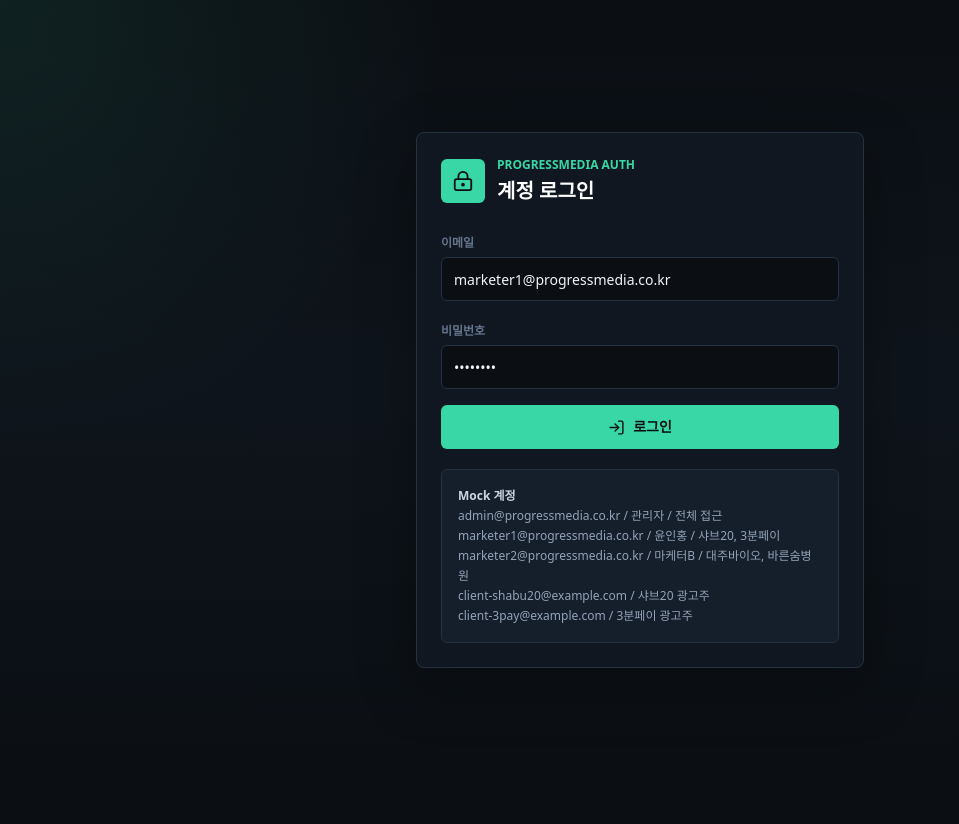
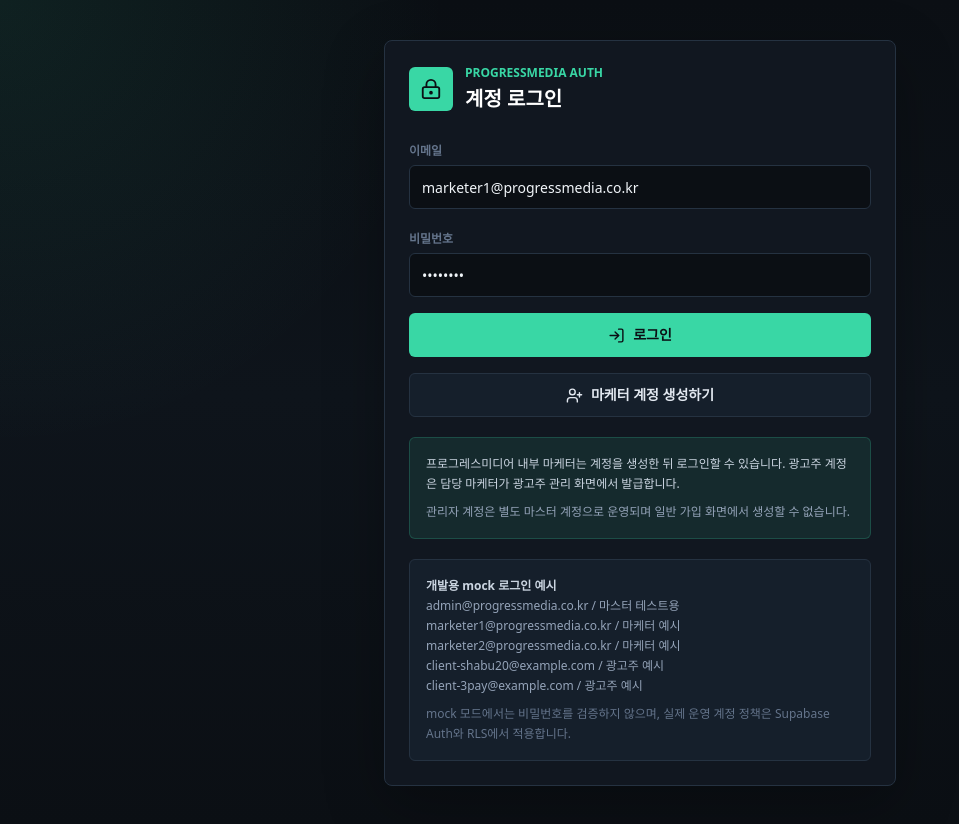
Before and after one commit to looney6623/progressmedia-invalid-click-solution, a Next.js app: page / in a window 1280 px wide. Shown: the whole page, without its empty margins (0-959 px from the left). Before the commit the page ends 800 px from the top, so only its background shows below. Built offline with nearby package versions, Linux system fonts and the light colour scheme; no server answers.

Commit message:
Restrict signup to marketers and keep admin as master account

```diff
--- a/components/DashboardApp.jsx
+++ b/components/DashboardApp.jsx
@@ -41,6 +41,7 @@
   removeAdvertiserAssignment,
   signInWithEmail,
   signOut,
+  signUpMarketerAccount,
   updateAdvertiserUserPermission
 } from "@/services/clickService";
 
@@ -187,6 +188,14 @@
     return result;
   }
 
+  async function handleSignUp(payload) {
+    setLoginLoading(true);
+    const result = await signUpMarketerAccount(payload);
+    if (result.ok) await loadAuthContext(result.user || await fetchCurrentUser());
+    setLoginLoading(false);
+    return result;
+  }
+
   async function handleSignOut() {
     await signOut();
     await loadAuthContext(null);
@@ -233,8 +242,8 @@
   }
 
   if (!authReady) return <div className="min-h-screen bg-ink" />;
-  if (!user) return <LoginPage onSignIn={handleSignIn} loading={loginLoading} />;
-  if (user.role !== "admin" && myAdvertisers.length === 0) return <EmptyAssignment user={user} onSignOut={handleSignOut} />;
+  if (!user) return <LoginPage onSignIn={handleSignIn} onSignUp={handleSignUp} loading={loginLoading} />;
+  if (user.role === "advertiser" && myAdvertisers.length === 0) return <EmptyAssignment user={user} onSignOut={handleSignOut} />;
 
   return (
     <div className="min-h-screen text-slate-200">
--- a/components/LoginPage.jsx
+++ b/components/LoginPage.jsx
@@ -1,34 +1,74 @@
 "use client";
 
 import { useState } from "react";
-import { LockKeyhole, LogIn } from "lucide-react";
+import { LockKeyhole, LogIn, UserPlus } from "lucide-react";
 
-export default function LoginPage({ onSignIn, loading }) {
+export default function LoginPage({ onSignIn, onSignUp, loading }) {
+  const [mode, setMode] = useState("login");
   const [email, setEmail] = useState("marketer1@progressmedia.co.kr");
   const [password, setPassword] = useState("demo1234");
+  const [signupForm, setSignupForm] = useState({
+    name: "",
+    email: "",
+    password: "",
+    confirmPassword: "",
+    team: ""
+  });
   const [error, setError] = useState("");
+  const [notice, setNotice] = useState("");
 
-  async function submit(event) {
+  function updateSignupField(field, value) {
+    setSignupForm((prev) => ({ ...prev, [field]: value }));
+  }
+
+  async function submitLogin(event) {
     event.preventDefault();
     setError("");
+    setNotice("");
     const result = await onSignIn(email, password);
     if (!result.ok) setError(result.error || "로그인에 실패했습니다.");
   }
 
+  async function submitSignup(event) {
+    event.preventDefault();
+    setError("");
+    setNotice("");
+
+    if (signupForm.password !== signupForm.confirmPassword) {
+      setError("비밀번호 확인이 일치하지 않습니다.");
+      return;
+    }
+
+    const result = await onSignUp({
+      name: signupForm.name,
+      email: signupForm.email,
+      password: signupForm.password,
+      team: signupForm.team
+    });
+
+    if (!result.ok) {
+      setError(result.error || "마케터 계정 생성에 실패했습니다.");
+      return;
+    }
+
+    setNotice("마케터 계정이 생성되었습니다. 생성된 계정으로 로그인되었습니다.");
+  }
+
   return (
     <main className="flex min-h-screen items-center justify-center px-5 py-10 text-slate-200">
-      <div className="w-full max-w-md rounded-lg border border-line bg-panel/95 p-6 shadow-glow">
+      <div className="w-full max-w-lg rounded-lg border border-line bg-panel/95 p-6 shadow-glow">
         <div className="mb-6 flex items-center gap-3">
           <span className="flex h-11 w-11 items-center justify-center rounded-md bg-brand text-ink">
             <LockKeyhole size={22} />
           </span>
           <div>
             <p className="text-xs font-semibold text-brand">PROGRESSMEDIA AUTH</p>
-            <h1 className="mt-1 text-xl font-bold text-white">계정 로그인</h1>
+            <h1 className="mt-1 text-xl font-bold text-white">{mode === "login" ? "계정 로그인" : "마케터 계정 생성"}</h1>
           </div>
         </div>
 
-        <form onSubmit={submit} className="space-y-4">
+        {mode === "login" ? (
+          <form onSubmit={submitLogin} className="space-y-4">
             <label className="block">
               <span className="text-xs font-semibold text-slate-500">이메일</span>
               <input
@@ -50,6 +90,7 @@
               />
             </label>
             {error && <p className="rounded-md border border-danger/25 bg-danger/10 px-3 py-2 text-sm text-danger">{error}</p>}
+            {notice && <p className="rounded-md border border-brand/25 bg-brand/10 px-3 py-2 text-sm text-brand">{notice}</p>}
             <button
               disabled={loading}
               className="inline-flex h-11 w-full items-center justify-center gap-2 rounded-md bg-brand px-4 text-sm font-bold text-ink disabled:cursor-not-allowed disabled:opacity-60"
@@ -57,15 +98,113 @@
               <LogIn size={17} />
               {loading ? "로그인 중" : "로그인"}
             </button>
+            <button
+              type="button"
+              onClick={() => {
+                setMode("signup");
+                setError("");
+                setNotice("");
+              }}
+              className="inline-flex h-11 w-full items-center justify-center gap-2 rounded-md border border-line bg-panelSoft px-4 text-sm font-semibold text-slate-200 hover:border-brand/50"
+            >
+              <UserPlus size={17} />
+              마케터 계정 생성하기
+            </button>
           </form>
+        ) : (
+          <form onSubmit={submitSignup} className="space-y-4">
+            <div className="grid gap-4 md:grid-cols-2">
+              <label className="block">
+                <span className="text-xs font-semibold text-slate-500">이름</span>
+                <input
+                  required
+                  value={signupForm.name}
+                  onChange={(event) => updateSignupField("name", event.target.value)}
+                  className="mt-1 h-11 w-full rounded-md border border-line bg-ink px-3 text-sm text-slate-100 outline-none focus:border-brand"
+                  placeholder="홍길동"
+                />
+              </label>
+              <label className="block">
+                <span className="text-xs font-semibold text-slate-500">소속/팀</span>
+                <input
+                  required
+                  value={signupForm.team}
+                  onChange={(event) => updateSignupField("team", event.target.value)}
+                  className="mt-1 h-11 w-full rounded-md border border-line bg-ink px-3 text-sm text-slate-100 outline-none focus:border-brand"
+                  placeholder="퍼포먼스팀"
+                />
+              </label>
+            </div>
+            <label className="block">
+              <span className="text-xs font-semibold text-slate-500">이메일</span>
+              <input
+                required
+                type="email"
+                value={signupForm.email}
+                onChange={(event) => updateSignupField("email", event.target.value)}
+                className="mt-1 h-11 w-full rounded-md border border-line bg-ink px-3 text-sm text-slate-100 outline-none focus:border-brand"
+                placeholder="marketer@progressmedia.co.kr"
+              />
+            </label>
+            <div className="grid gap-4 md:grid-cols-2">
+              <label className="block">
+                <span className="text-xs font-semibold text-slate-500">비밀번호</span>
+                <input
+                  required
+                  type="password"
+                  value={signupForm.password}
+                  onChange={(event) => updateSignupField("password", event.target.value)}
+                  className="mt-1 h-11 w-full rounded-md border border-line bg-ink px-3 text-sm text-slate-100 outline-none focus:border-brand"
+                  placeholder="비밀번호"
+                />
+              </label>
+              <label className="block">
+                <span className="text-xs font-semibold text-slate-500">비밀번호 확인</span>
+                <input
+                  required
+                  type="password"
+                  value={signupForm.confirmPassword}
+                  onChange={(event) => updateSignupField("confirmPassword", event.target.value)}
+                  className="mt-1 h-11 w-full rounded-md border border-line bg-ink px-3 text-sm text-slate-100 outline-none focus:border-brand"
+                  placeholder="비밀번호 확인"
+                />
+              </label>
+            </div>
+            {error && <p className="rounded-md border border-danger/25 bg-danger/10 px-3 py-2 text-sm text-danger">{error}</p>}
+            <button
+              disabled={loading}
+              className="inline-flex h-11 w-full items-center justify-center gap-2 rounded-md bg-brand px-4 text-sm font-bold text-ink disabled:cursor-not-allowed disabled:opacity-60"
+            >
+              <UserPlus size={17} />
+              {loading ? "계정 생성 중" : "마케터 계정 생성"}
+            </button>
+            <button
+              type="button"
+              onClick={() => {
+                setMode("login");
+                setError("");
+                setNotice("");
+              }}
+              className="h-10 w-full rounded-md border border-line bg-panelSoft px-4 text-sm font-semibold text-slate-300 hover:border-brand/50"
+            >
+              로그인으로 돌아가기
+            </button>
+          </form>
+        )}
+
+        <div className="mt-5 rounded-md border border-brand/20 bg-brand/10 p-4 text-xs leading-5 text-slate-300">
+          <p>프로그레스미디어 내부 마케터는 계정을 생성한 뒤 로그인할 수 있습니다. 광고주 계정은 담당 마케터가 광고주 관리 화면에서 발급합니다.</p>
+          <p className="mt-2 text-slate-400">관리자 계정은 별도 마스터 계정으로 운영되며 일반 가입 화면에서 생성할 수 없습니다.</p>
+        </div>
 
         <div className="mt-5 rounded-md border border-line bg-panelSoft p-4 text-xs leading-5 text-slate-400">
-          <p className="font-semibold text-slate-300">Mock 계정</p>
-          <p>admin@progressmedia.co.kr / 관리자 / 전체 접근</p>
-          <p>marketer1@progressmedia.co.kr / 윤인홍 / 샤브20, 3분페이</p>
-          <p>marketer2@progressmedia.co.kr / 마케터B / 대주바이오, 바른숨병원</p>
-          <p>client-shabu20@example.com / 샤브20 광고주</p>
-          <p>client-3pay@example.com / 3분페이 광고주</p>
+          <p className="font-semibold text-slate-300">개발용 mock 로그인 예시</p>
+          <p>admin@progressmedia.co.kr / 마스터 테스트용</p>
+          <p>marketer1@progressmedia.co.kr / 마케터 예시</p>
+          <p>marketer2@progressmedia.co.kr / 마케터 예시</p>
+          <p>client-shabu20@example.com / 광고주 예시</p>
+          <p>client-3pay@example.com / 광고주 예시</p>
+          <p className="mt-2 text-slate-500">mock 모드에서는 비밀번호를 검증하지 않으며, 실제 운영 계정 정책은 Supabase Auth와 RLS에서 적용합니다.</p>
         </div>
       </div>
     </main>
```
Also changed, not shown: services/clickService.js (+52 -0 lines), 1 other file (tests, documents, lock files or other folders). Lines whose indentation alone changed are shown as unchanged.
